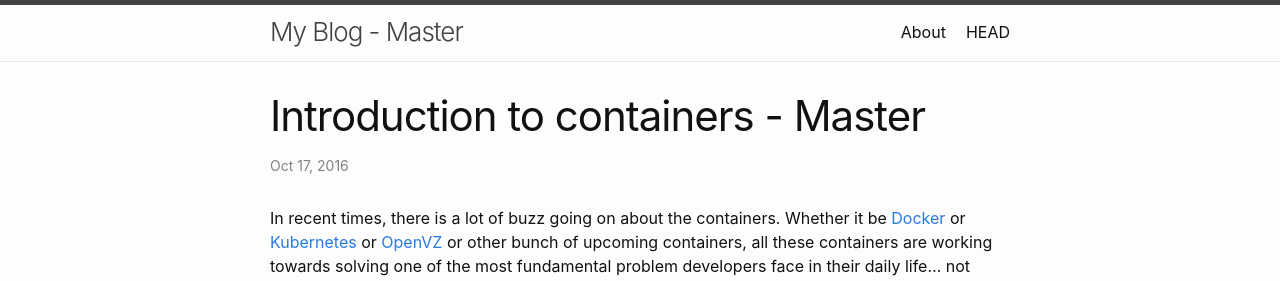
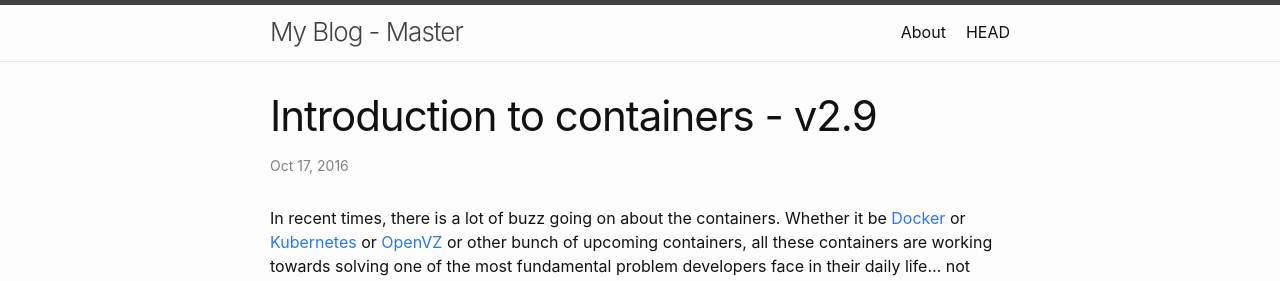
Before and after one commit to penkeysuresh/minima-blog, a Jekyll site: the page built from _posts/2016-10-17-introduction-to-containers.md, in a window 1280 px wide. Shown: the top 281 px of the page. Built offline with Jekyll 4.4.1, drawn with Linux system fonts in a browser that asks for light colours.

Commit message:
fixing base url

```diff
--- a/_config.yml
+++ b/_config.yml
@@ -8,7 +8,7 @@ description: > # this means to ignore newlines until "show_excerpts:"
 show_excerpts: true # set to true to show excerpts on the homepage
 
 permalink: /:title
-baseurl: "master"
+baseurl: ""
 
 # Minima date format
 minima:
--- a/_posts/2016-10-17-introduction-to-containers.md
+++ b/_posts/2016-10-17-introduction-to-containers.md
@@ -1,6 +1,6 @@
 ---
 layout: post
-title:  "Introduction to containers - Master"
+title:  "Introduction to containers - v2.9"
 date:   2016-10-17 17:04:38 +0530
 categories: docker, all
 tags: docker
```
Also changed, not shown: _posts/2016-10-20-installing-docker.md (+1 -1 lines).
